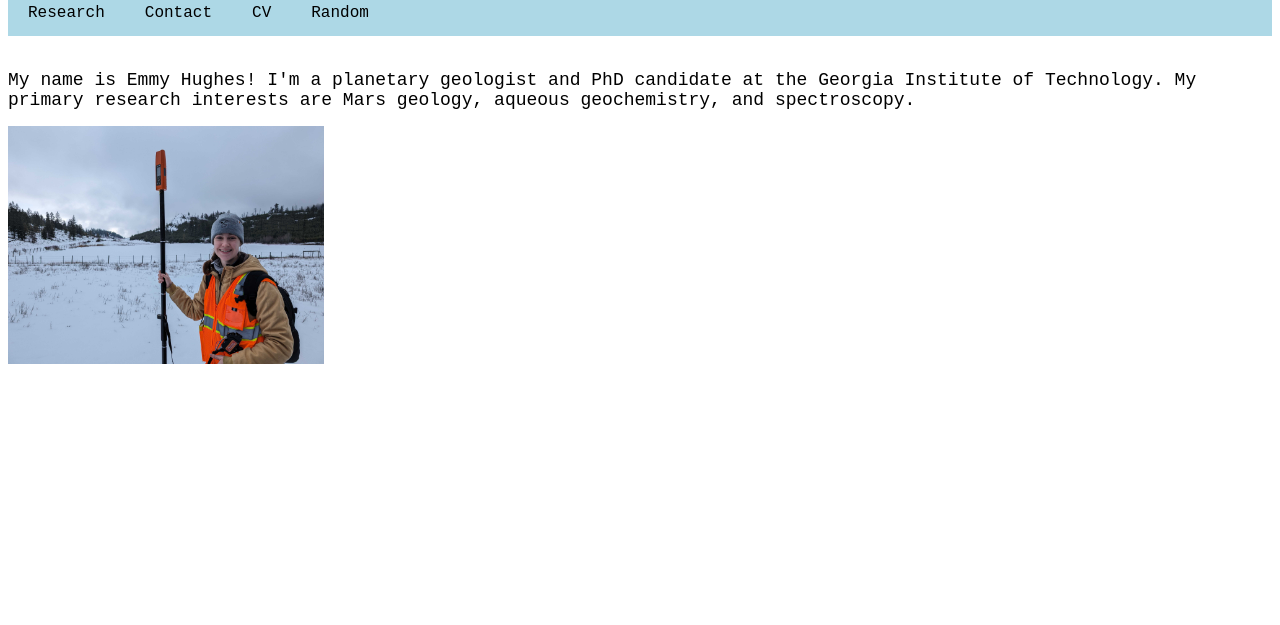
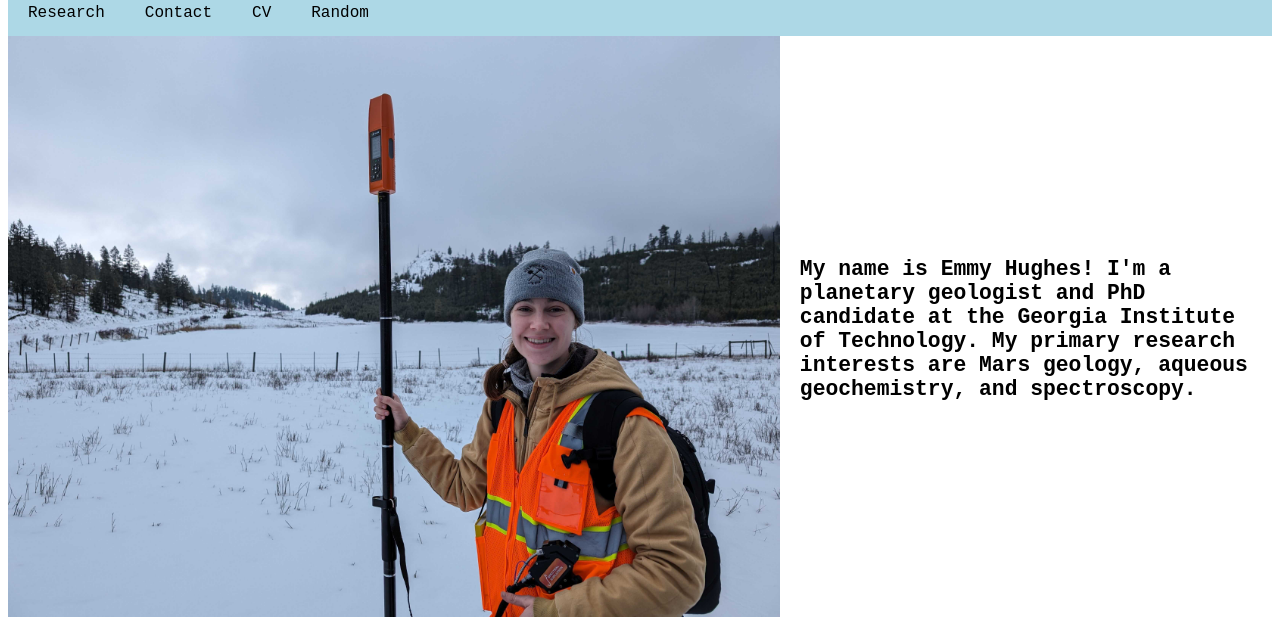
Before and after one commit to emmybhughes/emmybhughes.github.io, a plain HTML site: page index.html in a window 1280 px wide. Shown: the part 322-947 px from the top of the page. Before the commit the page ends 800 px from the top, so only its background shows below. Drawn offline with Linux system fonts and the light colour scheme.

Commit message:
Update index.html

```diff
--- a/index.html
+++ b/index.html
@@ -76,65 +76,37 @@
 
 
 <!DOCTYPE html>
-<html lang="en">
+<html>
   <head>
-  <meta charset="UTF-8">
-  <meta name="viewport" content="width=device-width, initial-scale=1.0">
-  <title>Emmy Hughes</title>
+    <title>Pretty Paris</title>
     <style>
-    /* Style for the text */
-    .text {
-      font-family: 'Courier New', Courier, monospace;
+      .container {
+        display: flex;
+        align-items: center;
+        justify-content: center;
+        font-family: Courier New, monospace;
       }
 
-    /* Style for the image */
-    .image {
-      display: inline-block;
-      vertical-align: middle; /* Align the image vertically with the text */
-      margin-right: 10px; /* Add some space between the image and text */
+      img {
+        max-width: 100%;
+        max-height: 100%;
+      }
+
+      .text {
+        font-size: 8pt;
+        padding-left: 20px;
+        font-weight: lighter;
       }
     </style>
   </head>
   <body>
-
-<!DOCTYPE html>
-  <br>
-<html lang="en">
-<head>
-  <meta charset="UTF-8">
-  <meta name="viewport" content="width=device-width, initial-scale=1.0">
-  <title>Emmy Hughes</title>
-  <style>
-    /* Style for the text */
-    .text {
-      font-family: 'Courier New', Courier, monospace;
-    }
-
-    /* Style for the image */
-    .image {
-      display: inline-block;
-      vertical-align: middle; /* Align the image vertically with the text */
-      width: 25%; /* Set the width of the image to 25% */
-      margin-right: 10px; /* Add some space between the image and text */
-    }
-  </style>
-</head>
-<body>
-
-<!-- Your content here -->
-
-<!-- Text with photo -->
-<div class="text">
-  <!-- Text -->
-  <p>
-    <h1 style="font-size: 18px; font-weight: normal;">My name is Emmy Hughes! I'm a planetary geologist and PhD candidate at the Georgia Institute of Technology. My primary research interests are Mars geology, aqueous geochemistry, and spectroscopy.</h1>
-  </p>
-
-  <!-- Image -->
+    <div class="container">
+      <div class="image">
         <img src="Emmy_Field.jpg" alt="Emmy_Field.jpg" class="image">
       </div>
-
-<!-- Your content here -->
-
+      <div class="text">
+        <h1>My name is Emmy Hughes! I'm a planetary geologist and PhD candidate at the Georgia Institute of Technology. My primary research interests are Mars geology, aqueous geochemistry, and spectroscopy.</h1>
+      </div>
+    </div>
   </body>
 </html>
```
Lines whose indentation alone changed are shown as unchanged.
